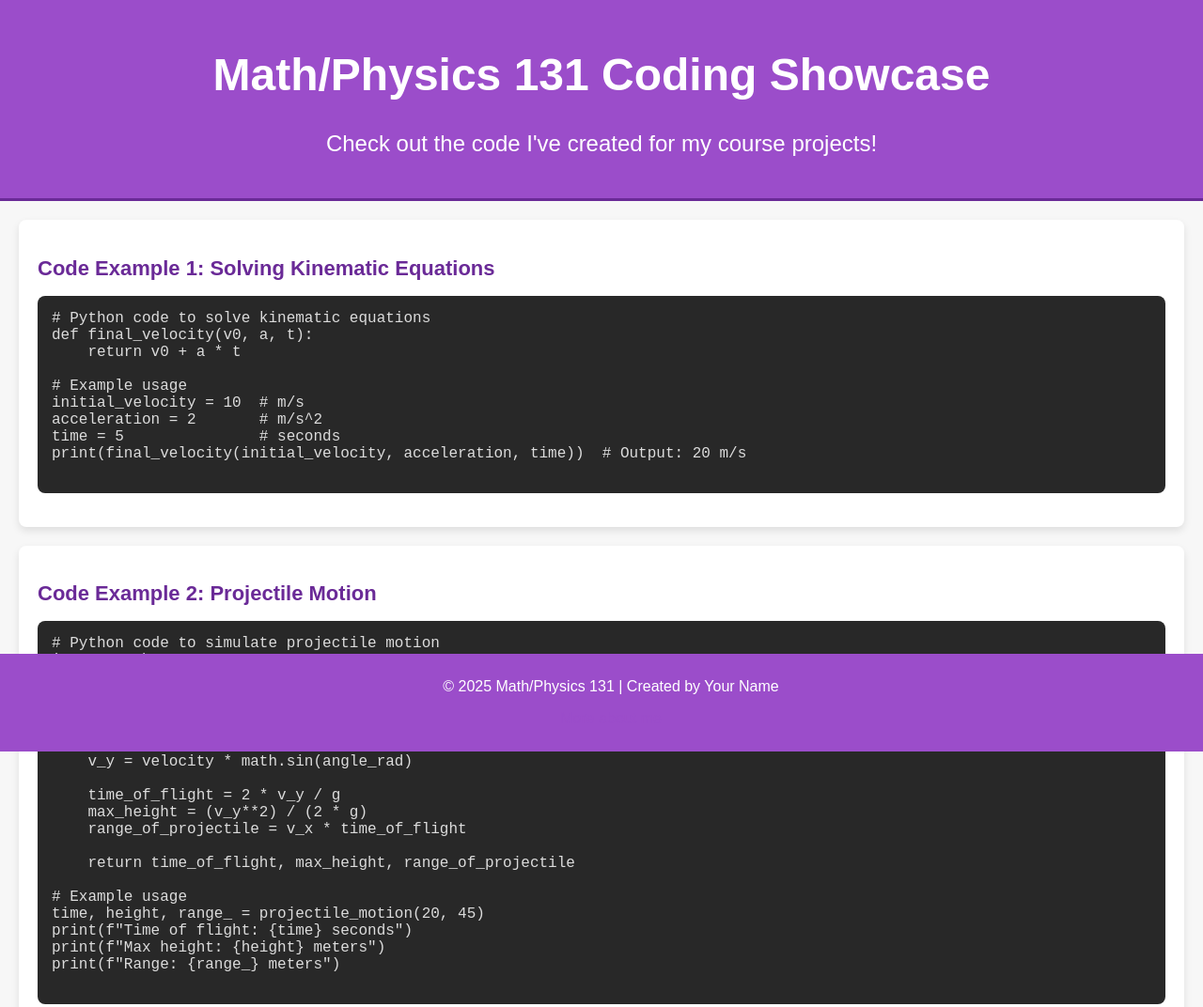
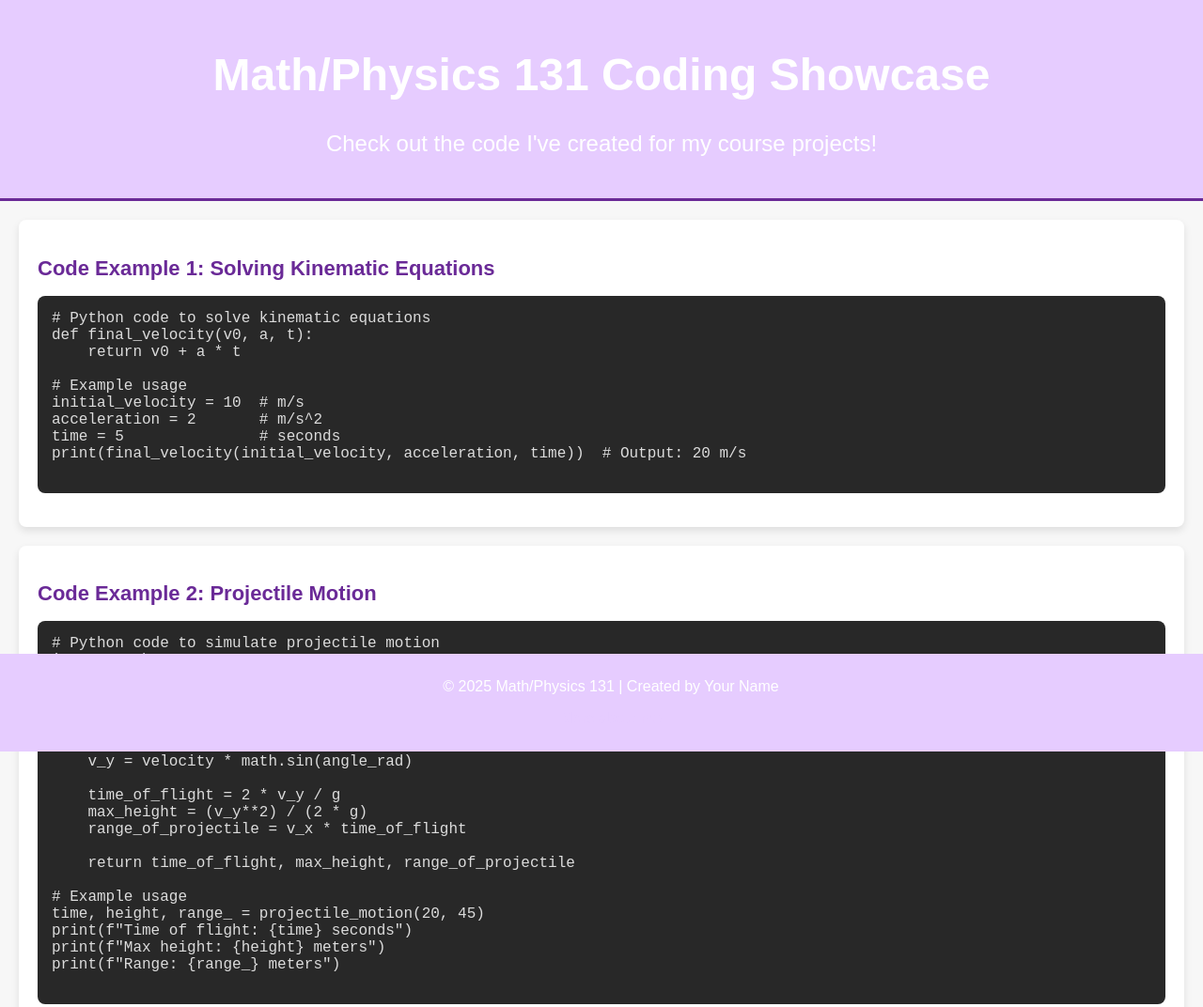
Before and after one commit to LilyRashidi-Yazd/LilyRashidi_Yazd.github.io, a plain HTML site: page index.html in a window 1280 px wide. Shown: the top 1072 px of the page at 94% size. Drawn offline with Linux system fonts and the light colour scheme.

Commit message:
Update index.html

```diff
--- a/index.html
+++ b/index.html
@@ -3,7 +3,7 @@
 <head>
     <meta charset="UTF-8">
     <meta name="viewport" content="width=device-width, initial-scale=1.0">
-    <title>Physics/Math 131 - Coding Showcase</title>
+    <title>Lily's Physics/Math 131 - Coding 2025</title>
     <style>
         body {
             font-family: 'Arial', sans-serif;
@@ -13,7 +13,7 @@
             color: #333; /* Dark text for readability */
         }
         header {
-            background-color: #9b4dca; /* Soft purple */
+            background-color: #e6ccff; /* Soft purple */
             color: white;
             text-align: center;
             padding: 20px;
@@ -45,14 +45,14 @@
         footer {
             text-align: center;
             padding: 10px;
-            background-color: #9b4dca; /* Matching purple footer */
+            background-color: #e6ccff; /* Matching purple footer */
             color: white;
             position: fixed;
             width: 100%;
             bottom: 0;
         }
         a {
-            color: #9b4dca; /* Purple link color */
+            color: #e6ccff; /* Purple link color */
             text-decoration: none;
         }
         a:hover {
```
